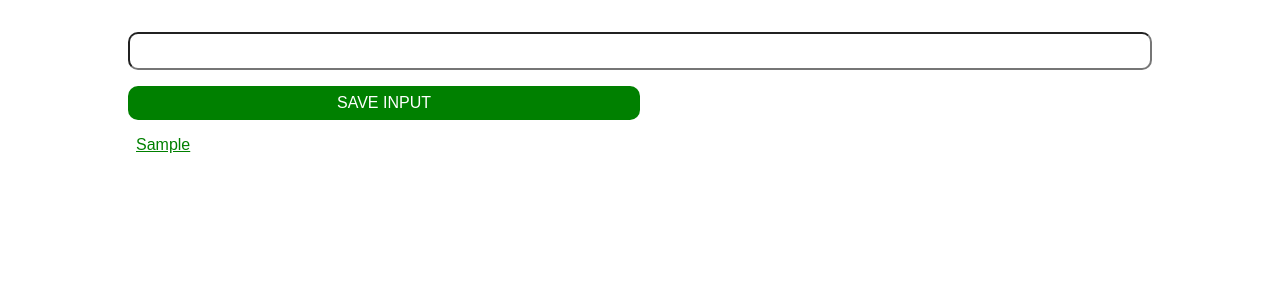
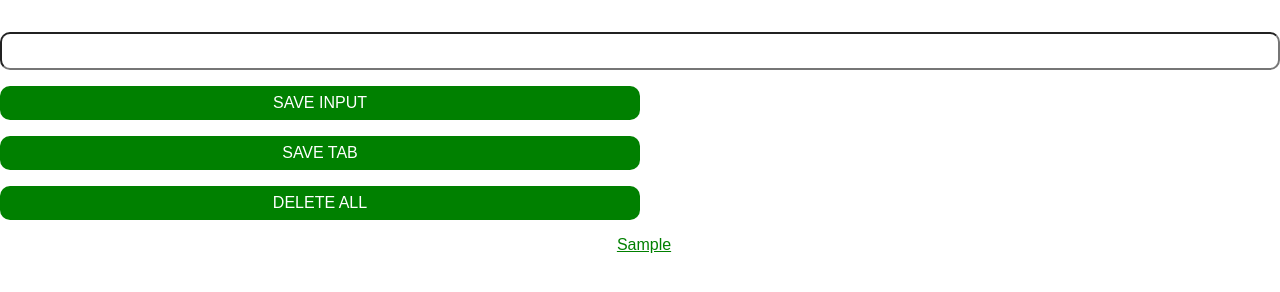
Before and after one commit to tenbite-daniel/Chrome-Extension, a browser extension: page index.html in a window 1280 px wide. Both pictures are taken after typing "Sample" into the empty fields and a click on the button "SAVE INPUT". Drawn offline with Linux system fonts and the light colour scheme.

Commit message:
Finalized the chrome extension.

```diff
--- a/index.html
+++ b/index.html
@@ -1,5 +1,4 @@
-<!DOCTYPE html>
-<html lang="en">
+<html>
     <head>
         <meta charset="UTF-8" />
         <meta name="viewport" content="width=device-width, initial-scale=1.0" />
@@ -12,12 +11,11 @@
         <link rel="stylesheet" href="css/style.css" />
     </head>
     <body>
-        <section class="container">
-            <label for="input-el"></label>
-            <input type="text" name="input-el" id="input-el" />
-            <button id="input-btn">save input</button>
-            <ul id="ul-el"></ul>
-        </section>
+        <input type="text" id="input-el" />
+        <button id="input-btn">SAVE INPUT</button>
+        <button id="tab-btn">SAVE TAB</button>
+        <button id="delete-btn">DELETE ALL</button>
+        <ul id="ul-el"></ul>
         <script src="js/script.js"></script>
     </body>
 </html>
--- a/js/script.js
+++ b/js/script.js
@@ -1,25 +1,47 @@
-const inputBtn = document.querySelector("#input-btn");
-const inputEl = document.querySelector("#input-el");
-const ulEl = document.querySelector("#ul-el");
-let myLeads = [];
+let myLeads = []
+const inputEl = document.getElementById("input-el")
+const inputBtn = document.getElementById("input-btn")
+const ulEl = document.getElementById("ul-el")
+const deleteBtn = document.getElementById("delete-btn")
+const leadsFromLocalStorage = JSON.parse( localStorage.getItem("myLeads") )
+const tabBtn = document.getElementById("tab-btn")
 
-function saveLead() {
-    myLeads.push(inputEl.value);
-    inputEl.value = "";
-    renderLeads();
+if (leadsFromLocalStorage) {
+    myLeads = leadsFromLocalStorage
+    render(myLeads)
 }
 
-function renderLeads() {
-    let listItems = "";
-    for (let i = 0; i < myLeads.length; i++) {
+tabBtn.addEventListener("click", function(){
+    chrome.tabs.query({active: true, currentWindow: true}, function(tabs){
+        myLeads.push(tabs[0].url)
+        localStorage.setItem("myLeads", JSON.stringify(myLeads) )
+        render(myLeads)
+    })
+})
+
+function render(leads) {
+    let listItems = ""
+    for (let i = 0; i < leads.length; i++) {
         listItems += `
             <li>
-                <a href='${myLeads[i]}' target='_blank'>
-                    ${myLeads[i]}
+                <a target='_blank' href='${leads[i]}'>
+                    ${leads[i]}
                 </a>
-            </li>`;
+            </li>
+        `
     }
-    ulEl.innerHTML = listItems;
+    ulEl.innerHTML = listItems
 }
 
-inputBtn.addEventListener("click", saveLead);
+deleteBtn.addEventListener("dblclick", function() {
+    localStorage.clear()
+    myLeads = []
+    render(myLeads)
+})
+
+inputBtn.addEventListener("click", function() {
+    myLeads.push(inputEl.value)
+    inputEl.value = ""
+    localStorage.setItem("myLeads", JSON.stringify(myLeads) )
+    render(myLeads)
+})
```
Also changed, not shown: manifest.json.
